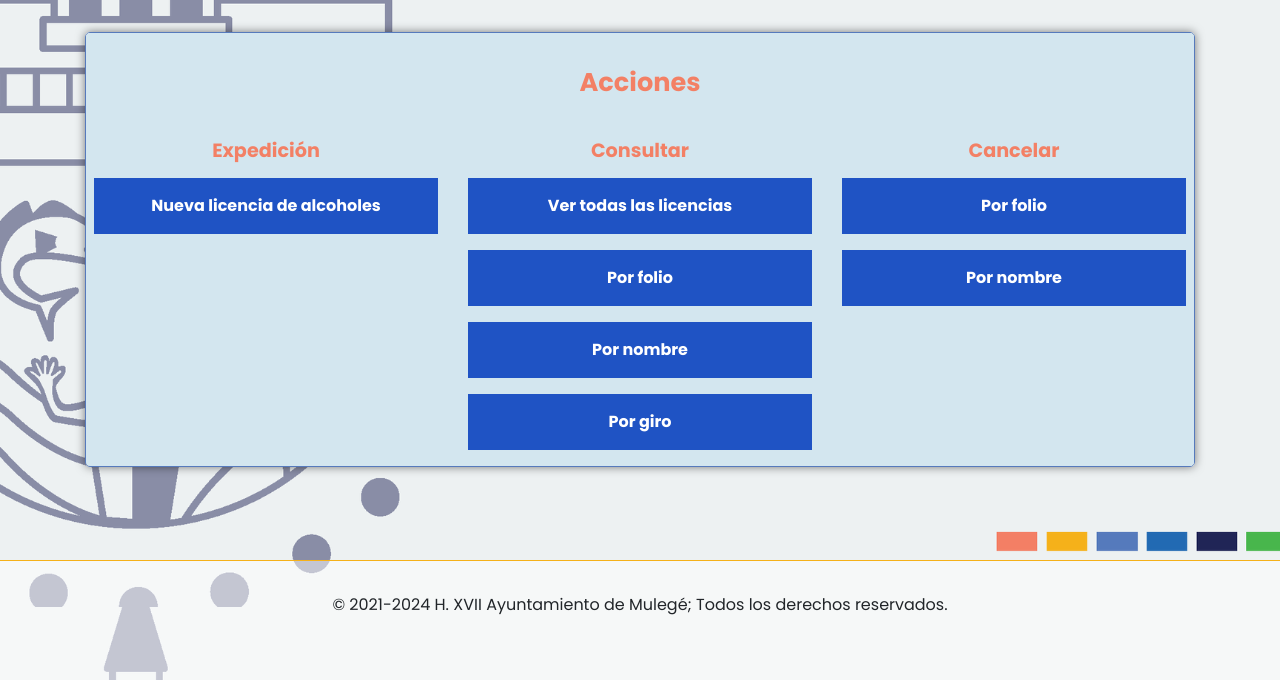
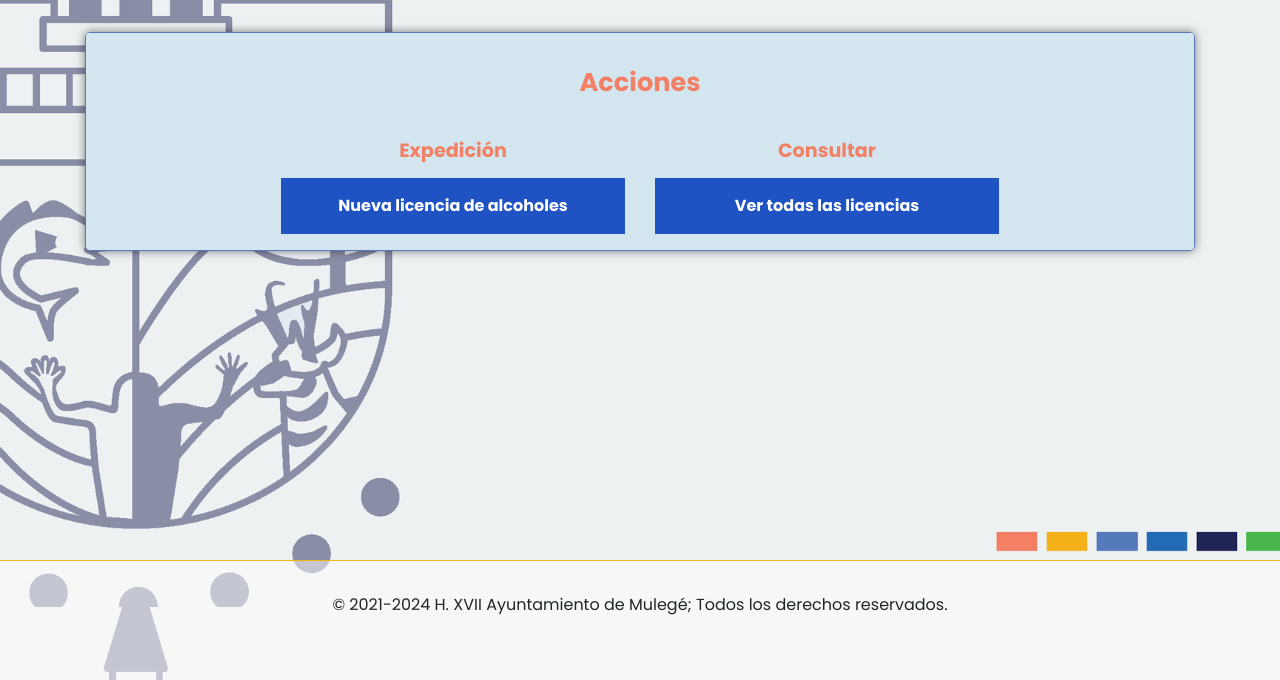
Before and after one commit to ayuntamiento-mulege-informatica/licencias, a PHP site: page /licencias_alcoholes.php in a window 1280 px wide. Shown: the part 193-873 px from the top of the page. Run offline with PHP 8.4, Linux system fonts and the light colour scheme; data that the repository does not hold is empty.

Commit message:
Eliminado código innecesario.

```diff
--- a/licencias_alcoholes.php
+++ b/licencias_alcoholes.php
@@ -20,15 +20,6 @@ include_once 'menu.php';
             <div class="col-4">
               <h3>Consultar</h3>
               <a class="enlace-boton" style="width: 100%;" href="/lista_licencias_alcoholes">Ver todas las licencias</a><br>
-              <a class="enlace-boton" style="width: 100%;" href="#">Por folio</a><br>
-              <a class="enlace-boton" style="width: 100%;" href="#">Por nombre</a><br>
-              <a class="enlace-boton" style="width: 100%;" href="#">Por giro</a><br>
-            </div>
-
-            <div class="col-4">
-              <h3>Cancelar</h3>
-              <a class="enlace-boton" style="width: 100%;" href="#">Por folio</a><br>
-              <a class="enlace-boton" style="width: 100%;" href="#">Por nombre</a><br>
             </div>
           </div>
         </div>
```
